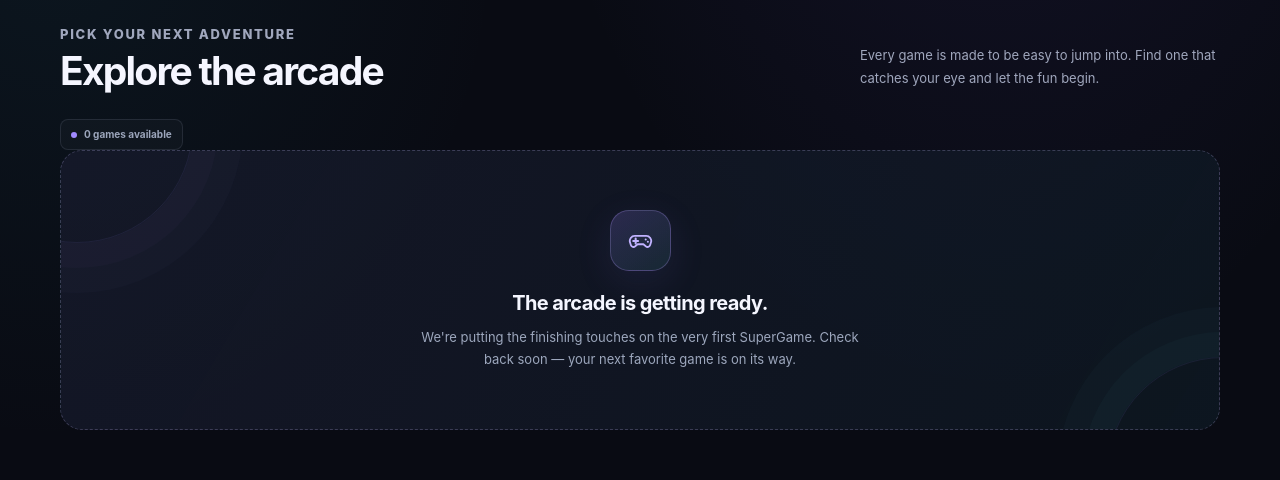
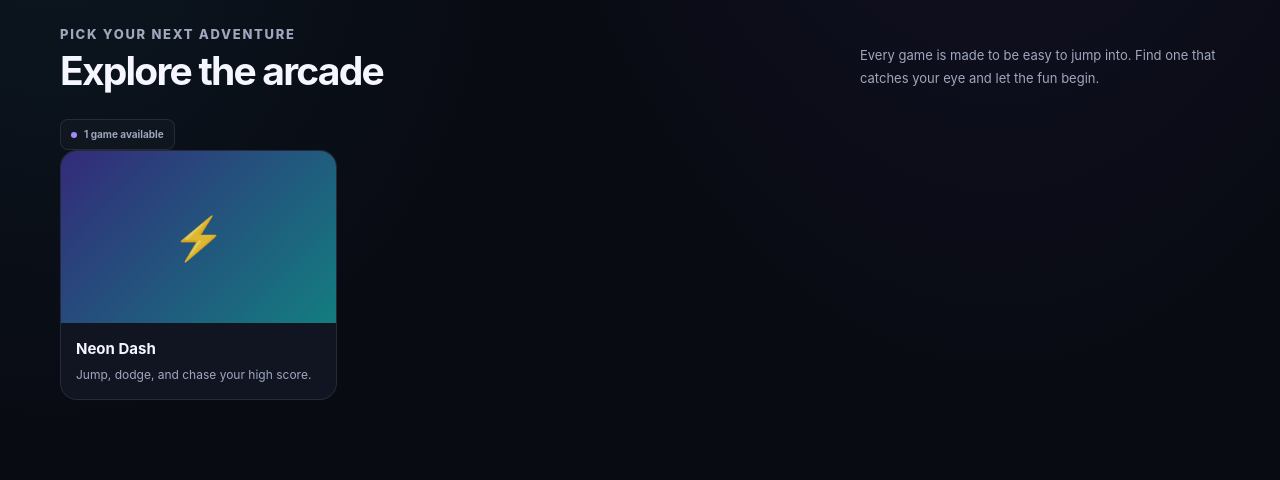
Before and after one commit to bradleysouciercomputer/SuperGame, a plain HTML site: page index.html in a window 1280 px wide. Shown: the part 780-1260 px from the top of the page. Drawn offline with Linux system fonts and the light colour scheme.

Commit message:
Publish Neon Dash in the SuperGame arcade

```diff
--- a/index.html
+++ b/index.html
@@ -588,7 +588,16 @@
   <script>
     // Add each new game here when it is ready to publish.
     // Example: { title: "Game name", description: "A short description.", url: "games/game-name/", category: "Arcade", initial: "G" }
-    const games = [];
+    const games = [
+      {
+        title: "Neon Dash",
+        description: "Jump, dodge, and chase your high score.",
+        url: "games/neon-dash/",
+        category: "Endless Runner",
+        initial: "⚡",
+        color: "linear-gradient(135deg, #332b7a 0%, #137d80 100%)"
+      }
+    ];
 
     const library = document.getElementById("gameLibrary");
     const gameCount = document.getElementById("gameCount");
@@ -605,6 +614,7 @@
 
         const art = document.createElement("div");
         art.className = "game-card-art";
+        if (game.color) art.style.background = game.color;
         const initial = document.createElement("span");
         initial.textContent = game.initial || game.title.slice(0, 1).toUpperCase();
         art.appendChild(initial);
```
